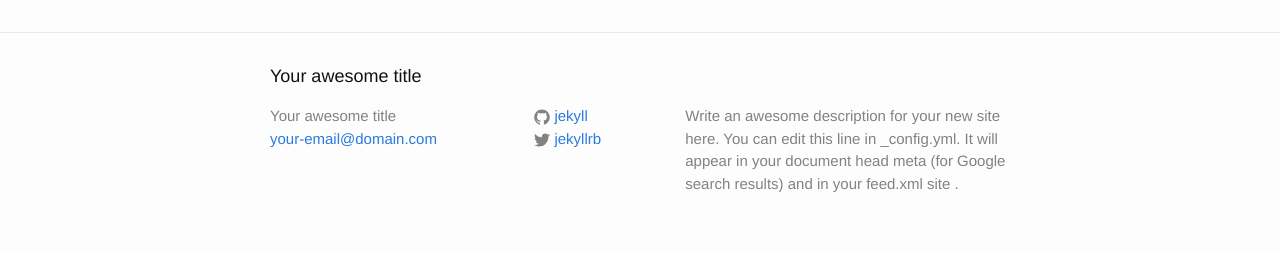
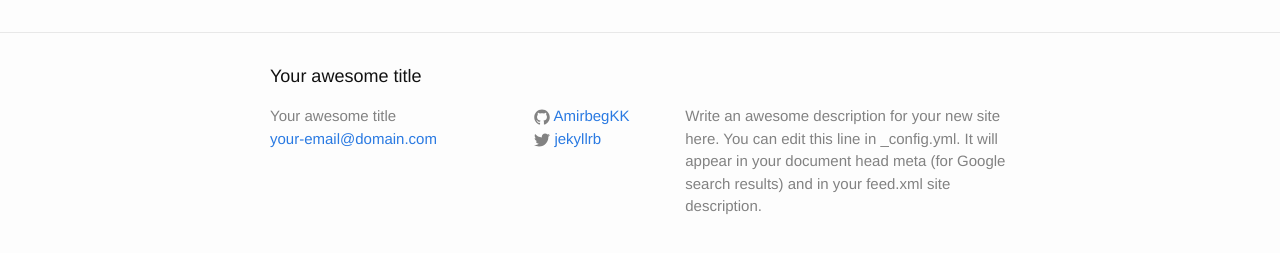
Before and after one commit to AmirbegKK/amirbegkk.github.io, a Jekyll site: the page built from index.html, in a window 1280 px wide. Shown: the part 264-517 px from the top of the page. Built offline with Jekyll 4.4.1, drawn with Linux system fonts in a browser that asks for light colours.

Commit message:
Update _config.yml

```diff
--- a/_config.yml
+++ b/_config.yml
@@ -11,11 +11,11 @@ email: your-email@domain.com
 description: > # this means to ignore newlines until "baseurl:"
   Write an awesome description for your new site here. You can edit this
   line in _config.yml. It will appear in your document head meta (for
-  Google search results) and in your feed.xml site .
+  Google search results) and in your feed.xml site description.
 baseurl: "" # the subpath of your site, e.g. /blog
 url: "http://yourdomain.com" # the base hostname & protocol for your site
 twitter_username: jekyllrb
-github_username:  jekyll
+github_username:  AmirbegKK
 
 # Build settings
 markdown: kramdown
```
